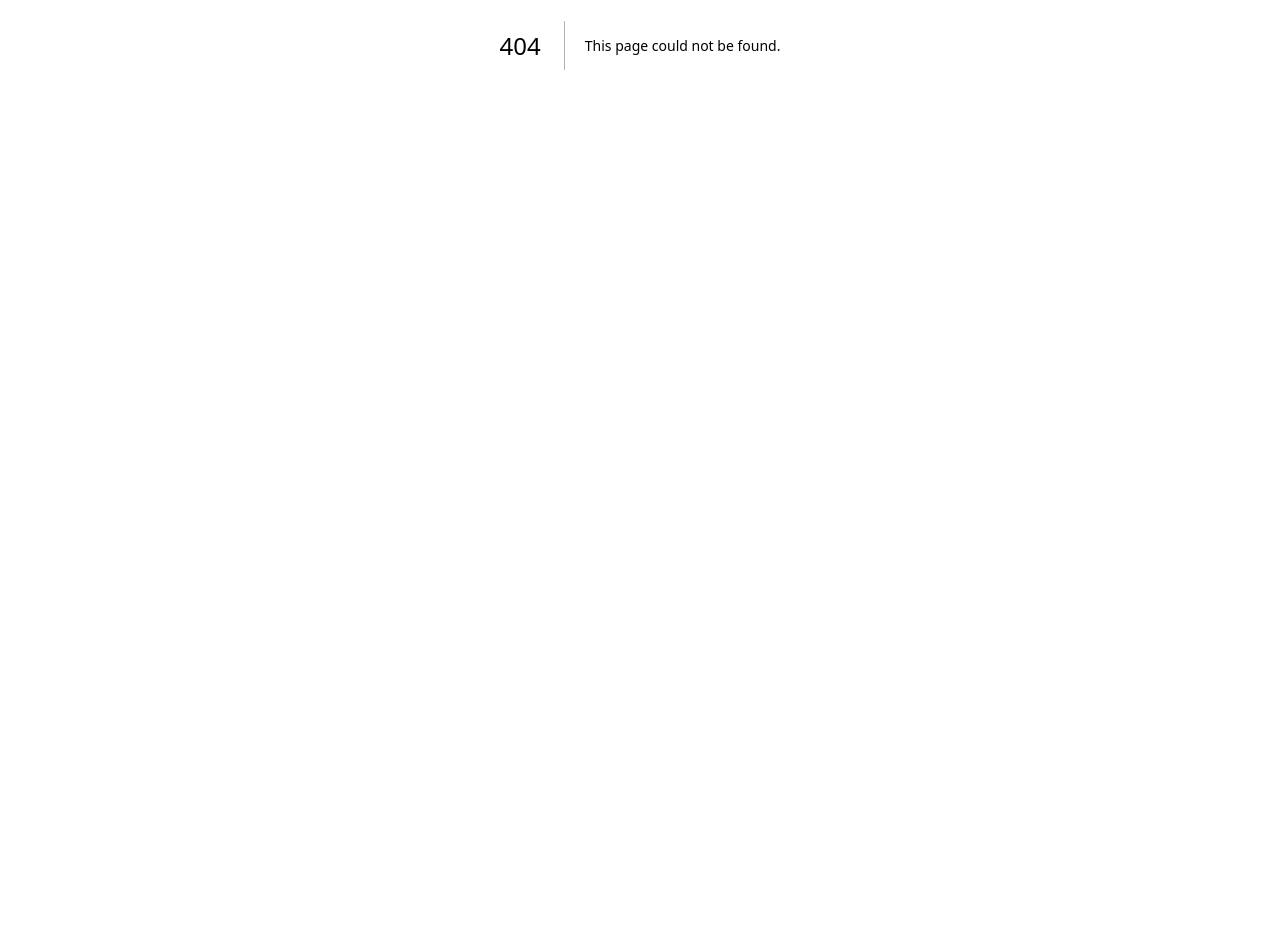
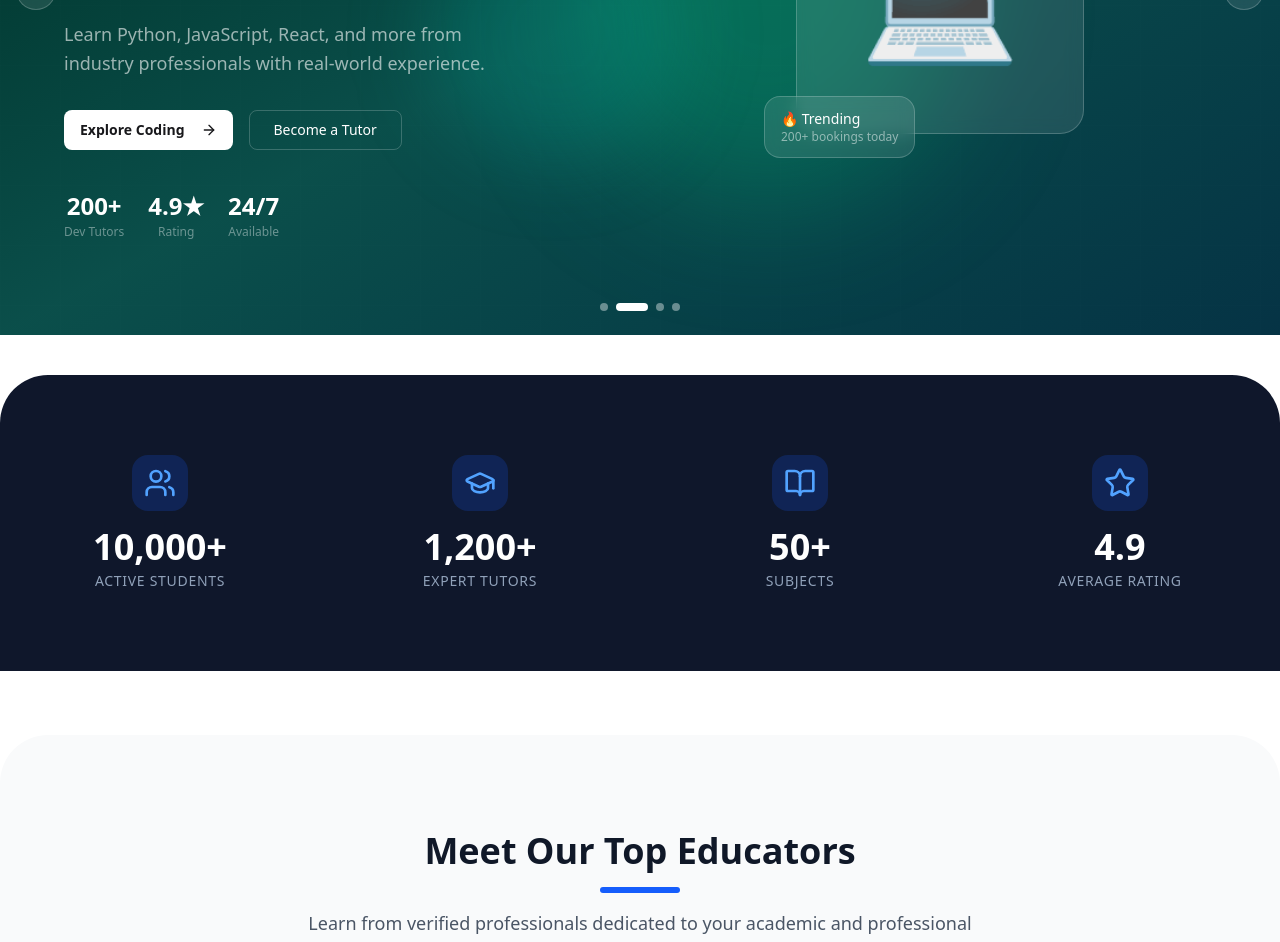
Before and after one commit to Fahad-smto/skill-bridge-frontend, a Next.js app: page / in a window 1280 px wide. Before the commit this address had no page. Shown: the part 420-1362 px from the top of the page. Before the commit the page ends 865 px from the top, so only its background shows below. Built offline with nearby package versions, Linux system fonts and the light colour scheme.

Commit message:
code added

```diff
--- /dev/null
+++ b/src/app/page.tsx
@@ -0,0 +1,176 @@
+"use client";
+
+import { motion } from "framer-motion";
+import HeroCarousel from "@/components/ui/HeroCarousel";
+import Link from "next/link";
+
+import {
+  Search, Users, BookOpen, Star, Calendar,
+  ChevronRight, Award, Clock, TrendingUp,
+  Headphones, GraduationCap, Video
+} from "lucide-react";
+import Footer from "@/components/shared/Footer";
+
+const fadeInUp = {
+  initial: { opacity: 0, y: 40 },
+  whileInView: { opacity: 1, y: 0 },
+  viewport: { once: true },
+  transition: { duration: 0.6, ease: "easeOut" }
+};
+
+const staggerContainer = {
+  initial: {},
+  whileInView: { transition: { staggerChildren: 0.1 } }
+};
+
+export default function HomePage() {
+  return (
+    <main className="overflow-x-hidden bg-white">
+      {/* Hero Carousel */}
+      <HeroCarousel />
+
+      {/* Stats Section */}
+      <section className="bg-slate-900 py-20 relative overflow-hidden mt-10 rounded-t-[3rem]">
+        <div className="container mx-auto px-4 relative z-10">
+          <motion.div
+            variants={staggerContainer}
+            initial="initial"
+            whileInView="whileInView"
+            viewport={{ once: true }}
+            className="grid grid-cols-2 md:grid-cols-4 gap-8 text-center"
+          >
+            {[
+              { value: "10,000+", label: "Active Students", icon: Users },
+              { value: "1,200+", label: "Expert Tutors", icon: GraduationCap },
+              { value: "50+", label: "Subjects", icon: BookOpen },
+              { value: "4.9", label: "Average Rating", icon: Star },
+            ].map((stat, i) => (
+              <motion.div key={i} variants={fadeInUp}>
+                <div className="flex justify-center mb-4">
+                  <div className="p-3 bg-blue-600/20 rounded-2xl">
+                    <stat.icon className="w-8 h-8 text-blue-400" />
+                  </div>
+                </div>
+                <div className="text-4xl font-bold text-white mb-1">{stat.value}</div>
+                <div className="text-slate-400 text-sm font-medium uppercase tracking-wider">{stat.label}</div>
+              </motion.div>
+            ))}
+          </motion.div>
+        </div>
+      </section>
+
+      {/* Featured Tutors Section */}
+      <section className="py-24 bg-gray-50 mt-16 rounded-[3rem]">
+        <div className="container mx-auto px-4">
+          <motion.div
+            initial={{ opacity: 0, y: 20 }}
+            whileInView={{ opacity: 1, y: 0 }}
+            viewport={{ once: true }}
+            className="text-center mb-16"
+          >
+            <h2 className="text-4xl font-bold text-gray-900 mb-4">Meet Our Top Educators</h2>
+            <div className="h-1.5 w-20 bg-blue-600 mx-auto rounded-full mb-4"></div>
+            <p className="text-gray-600 max-w-2xl mx-auto text-lg">
+              Learn from verified professionals dedicated to your academic and professional success.
+            </p>
+          </motion.div>
+
+          <div className="grid grid-cols-1 md:grid-cols-2 lg:grid-cols-4 gap-8">
+            {[
+              { name: "Dr. Rahim Ahmed", subject: "Mathematics", rating: 4.9, price: 500, icon: "👨‍🏫" },
+              { name: "Prof. Fatema Begum", subject: "Physics", rating: 4.8, price: 600, icon: "👩‍🏫" },
+              { name: "Mr. Karim Hasan", subject: "Programming", rating: 4.9, price: 700, icon: "👨‍💻" },
+              { name: "Ms. Sumaiya Akter", subject: "English", rating: 4.7, price: 450, icon: "👩‍🏫" },
+            ].map((tutor, idx) => (
+              <motion.div
+                key={idx}
+                variants={fadeInUp}
+                whileHover={{ y: -10 }}
+                className="bg-white rounded-3xl shadow-sm border border-gray-100 p-6 transition-all hover:shadow-xl group"
+              >
+                <div className="flex flex-col items-center mb-6">
+                  <div className="w-24 h-24 rounded-3xl bg-gradient-to-br from-blue-50 to-indigo-50 flex items-center justify-center text-5xl mb-4 group-hover:rotate-3 transition-transform">
+                    {tutor.icon}
+                  </div>
+                  <h3 className="font-bold text-xl text-gray-900">{tutor.name}</h3>
+                  <p className="text-blue-600 font-medium">{tutor.subject}</p>
+                  <div className="flex items-center gap-1 mt-2 bg-yellow-50 px-3 py-1 rounded-full">
+                    <Star className="w-4 h-4 text-yellow-500 fill-current" />
+                    <span className="text-sm font-bold text-gray-700">{tutor.rating}</span>
+                  </div>
+                </div>
+
+                <div className="flex items-center justify-between pt-4 border-t border-gray-50">
+                  <div>
+                    <span className="text-xl font-bold text-gray-900">৳{tutor.price}</span>
+                    <span className="text-gray-500 text-xs">/hr</span>
+                  </div>
+                  <Link href={`/tutors`} className="bg-blue-600 text-white p-2 rounded-xl hover:bg-blue-700 transition-colors">
+                    <ChevronRight className="w-5 h-5" />
+                  </Link>
+                </div>
+              </motion.div>
+            ))}
+          </div>
+        </div>
+      </section>
+
+      {/* How It Works Section */}
+      <section className="py-24 mt-16">
+        <div className="container mx-auto px-4">
+          <div className="text-center mb-16">
+            <h2 className="text-4xl font-bold text-gray-900 mb-4">How It Works</h2>
+            <p className="text-gray-500">Get started with SkillBridge in three simple steps</p>
+          </div>
+
+          <div className="grid grid-cols-1 md:grid-cols-3 gap-12">
+            {[
+              { step: "01", title: "Find a Tutor", icon: Search, color: "bg-blue-100 text-blue-600" },
+              { step: "02", title: "Book a Session", icon: Calendar, color: "bg-purple-100 text-purple-600" },
+              { step: "03", title: "Start Learning", icon: Video, color: "bg-emerald-100 text-emerald-600" },
+            ].map((item, i) => (
+              <motion.div
+                key={i}
+                initial={{ opacity: 0, scale: 0.9 }}
+                whileInView={{ opacity: 1, scale: 1 }}
+                viewport={{ once: true }}
+                className="text-center p-8 rounded-[2.5rem] bg-gray-50 border border-transparent hover:border-blue-200 transition-colors"
+              >
+                <div className={`w-20 h-20 ${item.color} rounded-3xl flex items-center justify-center mx-auto mb-6 shadow-sm`}>
+                  <item.icon className="w-10 h-10" />
+                </div>
+                <h3 className="text-2xl font-bold text-gray-900 mb-3">{item.title}</h3>
+                <p className="text-gray-600">Find the perfect mentor and start your journey towards excellence.</p>
+              </motion.div>
+            ))}
+          </div>
+        </div>
+      </section>
+
+      {/* CTA Section */}
+      <section className=" px-4 mt-16 mb-16">
+        <motion.div
+          initial={{ opacity: 0, scale: 0.95 }}
+          whileInView={{ opacity: 1, scale: 1 }}
+          viewport={{ once: true }}
+          className="container mx-auto bg-gradient-to-br from-blue-600 to-indigo-800 rounded-[3rem] p-12 text-center text-white relative overflow-hidden shadow-2xl"
+        >
+          <h2 className="text-4xl md:text-5xl font-bold mb-6">Ready to Boost Your Skills?</h2>
+          <p className="text-blue-100 mb-10 max-w-xl mx-auto text-lg">
+            Join thousands of students who are already transforming their lives with SkillBridge.
+          </p>
+          <div className="flex flex-col sm:flex-row gap-4 justify-center">
+            <Link href="/register" className="bg-white text-blue-700 px-10 py-4 rounded-2xl font-bold hover:shadow-lg transition-all">
+              Get Started Free
+            </Link>
+            <Link href="/tutors" className="border-2 border-white/30 text-white px-10 py-4 rounded-2xl font-bold hover:bg-white/10 transition-all">
+              Browse Tutors
+            </Link>
+          </div>
+        </motion.div>
+      </section>
+
+      <Footer />
+    </main>
+  );
+}
```
